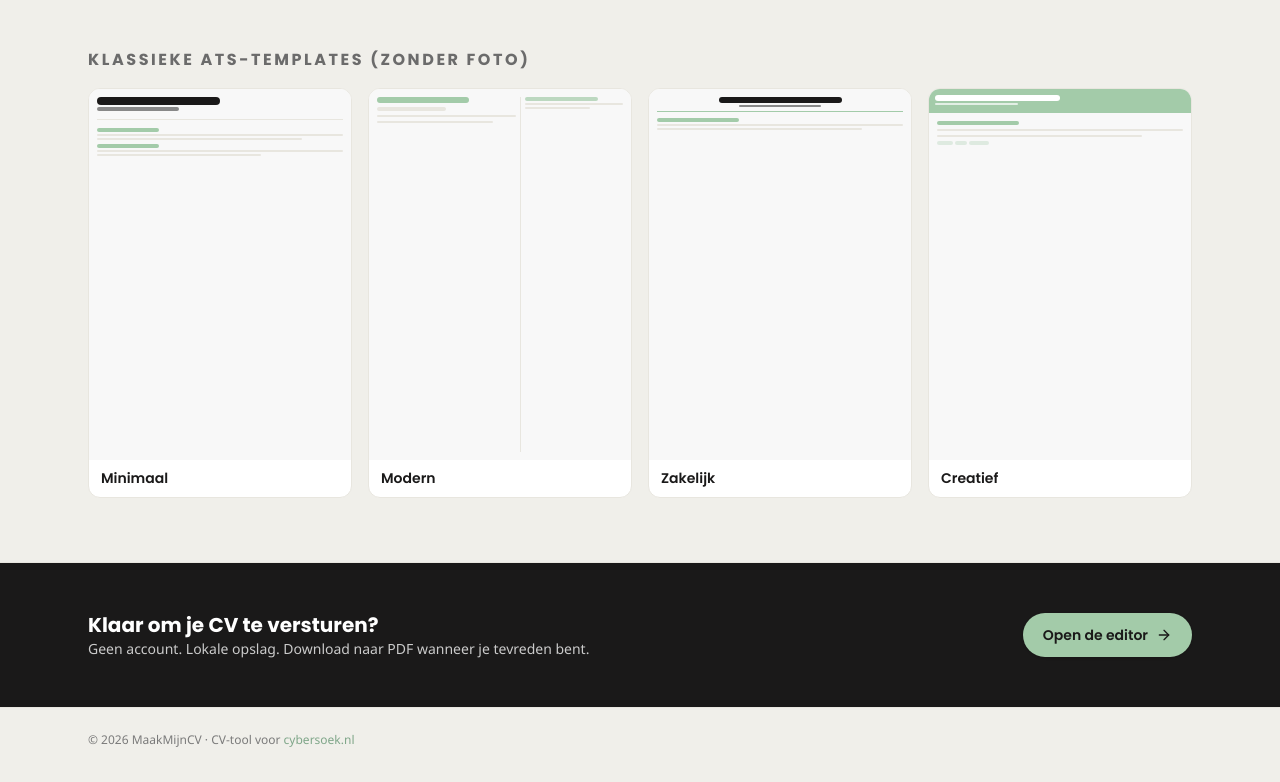
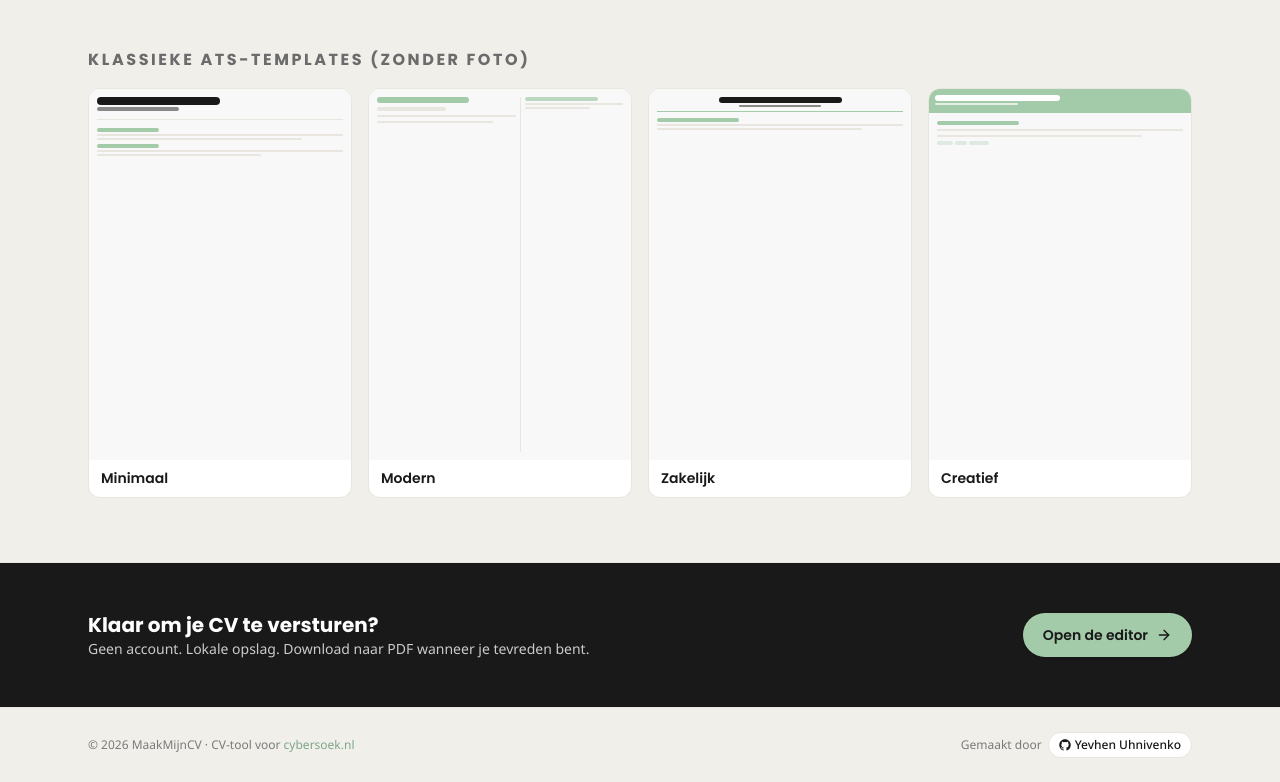
Before and after one commit to EuvhenRight/CV-maker, a Next.js app: page / in a window 1280 px wide. Shown: the part 1830-2612 px from the top of the page. Built offline with nearby package versions, Linux system fonts and the light colour scheme.

Commit message:
Add creator

```diff
--- a/src/app/page.tsx
+++ b/src/app/page.tsx
@@ -228,7 +228,7 @@ export default function HomePage() {
       </section>
 
       <footer className="border-t border-[#e8e6df] bg-[#F0EFEA]">
-        <div className="mx-auto flex max-w-6xl flex-wrap items-center justify-between gap-3 px-4 py-6 text-xs text-[#7a7a7a] sm:px-6">
+        <div className="mx-auto flex max-w-6xl flex-col gap-2 px-4 py-6 text-xs text-[#7a7a7a] sm:px-6 sm:flex-row sm:flex-wrap sm:items-center sm:justify-between sm:gap-3">
           <div>
             © {new Date().getFullYear()} MaakMijnCV · {t("footer.copy")}{" "}
             <a
@@ -240,9 +240,35 @@ export default function HomePage() {
               cybersoek.nl
             </a>
           </div>
+          <div className="flex items-center gap-1.5">
+            <span>{t("footer.craftedBy")}</span>
+            <a
+              href="https://github.com/EuvhenRight"
+              target="_blank"
+              rel="noopener noreferrer"
+              aria-label={t("footer.viewGithub")}
+              className="inline-flex items-center gap-1 rounded-full border border-[#e8e6df] bg-white px-2.5 py-1 font-medium text-[#1A1919] transition-colors hover:border-[#A3CBA9] hover:text-[#7FA689]"
+            >
+              <GitHubMark className="h-3 w-3" />
+              Yevhen Uhnivenko
+            </a>
+          </div>
         </div>
       </footer>
     </div>
+  );
+}
+
+function GitHubMark({ className }: { className?: string }) {
+  return (
+    <svg
+      viewBox="0 0 24 24"
+      fill="currentColor"
+      aria-hidden="true"
+      className={className}
+    >
+      <path d="M12 .5C5.73.5.5 5.73.5 12c0 5.08 3.29 9.39 7.86 10.91.58.11.79-.25.79-.56v-2c-3.2.7-3.87-1.37-3.87-1.37-.52-1.33-1.28-1.69-1.28-1.69-1.05-.72.08-.7.08-.7 1.16.08 1.78 1.19 1.78 1.19 1.03 1.77 2.7 1.26 3.36.96.1-.75.4-1.26.73-1.55-2.55-.29-5.24-1.28-5.24-5.7 0-1.26.45-2.29 1.19-3.1-.12-.29-.51-1.47.11-3.06 0 0 .97-.31 3.18 1.18a11 11 0 0 1 5.79 0c2.21-1.49 3.18-1.18 3.18-1.18.62 1.59.23 2.77.12 3.06.74.81 1.18 1.84 1.18 3.1 0 4.43-2.69 5.4-5.26 5.69.41.35.78 1.05.78 2.12v3.14c0 .31.21.68.8.56C20.21 21.38 23.5 17.08 23.5 12 23.5 5.73 18.27.5 12 .5Z" />
+    </svg>
   );
 }
 
--- a/src/lib/i18n.tsx
+++ b/src/lib/i18n.tsx
@@ -66,6 +66,8 @@ const NL: Dict = {
   "cta.button": "Open de editor",
 
   "footer.copy": "CV-tool voor",
+  "footer.craftedBy": "Gemaakt door",
+  "footer.viewGithub": "Bekijk GitHub-profiel van Yevhen Uhnivenko",
 
   // Builder
   "builder.loading": "Je opgeslagen CV wordt geladen…",
@@ -430,6 +432,8 @@ const EN: Dict = {
   "cta.button": "Open the editor",
 
   "footer.copy": "CV tool for",
+  "footer.craftedBy": "Crafted by",
+  "footer.viewGithub": "View Yevhen Uhnivenko's GitHub profile",
 
   "builder.loading": "Loading your saved CV…",
   "builder.localStorage": "Saved locally · No account needed",
```
